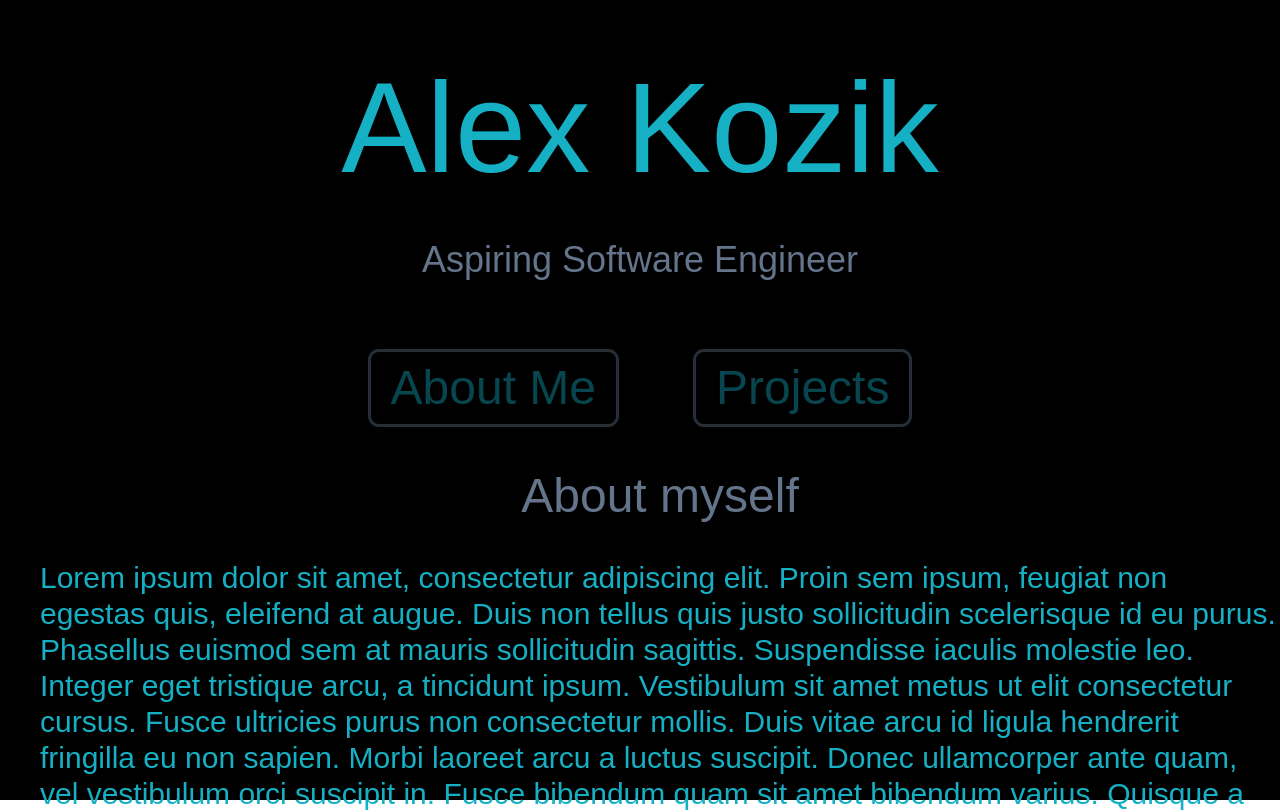
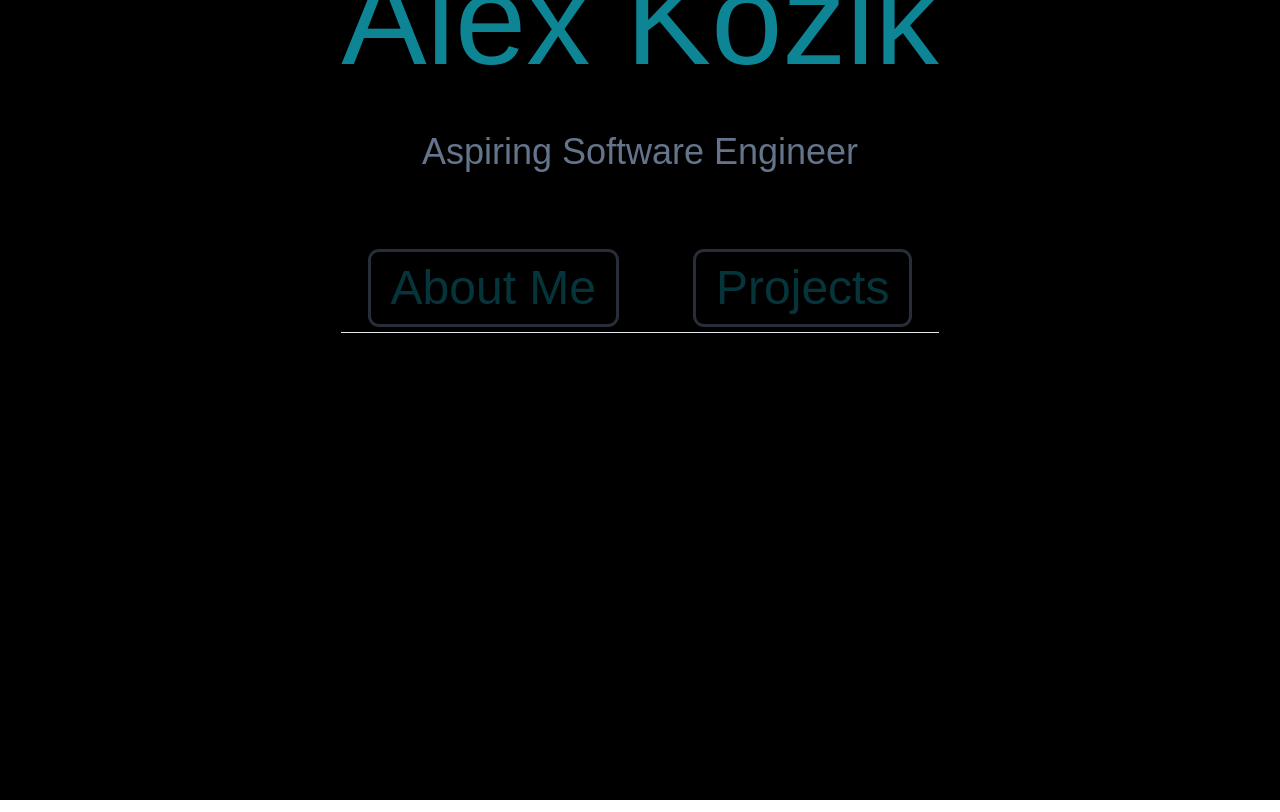
Before and after one commit to LambdaAK/Portfolio, a React (Vite) app: page / in a window 1280 px wide. Shown: the top 812 px of the page. Built offline with nearby package versions, Linux system fonts and the light colour scheme.

Commit message:
added hr to nav and hover transition

```diff
--- a/src/App.tsx
+++ b/src/App.tsx
@@ -5,13 +5,32 @@ import Index from './pages/Index'
 export default function App() {
   return (
 
-    <div className="bg-black h-screen">
+    <div className="bg-black min-h-screen">
+
+
+        <div className="
+
+          min-h-screen
+
+          flex items-center justify-center -translate-y-64
+
+        ">
+
+            <div>
+
             <TitleBar/>
 
-            <div className="my-12"></div> /** vertical space */
+            <div className="my-20"></div>
 
 
             <Nav/>
+
+            </div>
+
+        </div>
+
+
+
 
           <Index/>
     </div>
--- a/src/components/Nav.tsx
+++ b/src/components/Nav.tsx
@@ -2,16 +2,16 @@
 
 export default function Nav() {
     return (
-        <div className="flex justify-center">
+
+        <div>
+            <div className="flex justify-center">
+                <div><Link href="#about" content="About Me"/></div>
+                <div className="ml-20 rotate"><Link href="#projects" content="Projects"/></div>
+            </div>
+            <hr className="mt-2"/>
+        </div>
 
 
-            <div><Link href="#about" content="About Me"/></div>
-            <div className="ml-20 rotate"><Link href="#projects" content="Projects"/></div>
-
-
-
-
-        </div>
     )
 }
 
@@ -42,7 +42,7 @@ function Link(props: LinkProps) {
 
             transform
 
-            hover:opacity-100 hover:rotate-12
+            hover:opacity-100 hover:-translate-y-2
 
 
             ">
--- a/src/components/TitleBar.tsx
+++ b/src/components/TitleBar.tsx
@@ -3,31 +3,21 @@
 
 export default function TitleBar() {
     return(
-        <div
+        <div>
 
-        className=",xmd fhghmb zsfnmgbksbd m,nesf. b,vjhkzsjvhsf b,ahkj
+                <span className=" text-blue flex justify-center pb-12 text-9xl">
 
+                    Alex Kozik
 
-            text-blue text-9xl pt-16
+                </span>
 
 
 
-        "
+                <span className="text-4xl flex justify-center text-slate-500">
 
+                    Aspiring Software Engineer
 
-        >
-
-            <span className="flex justify-center pb-12">Alex Kozik</span>
-
-
-
-            <span className="text-4xl flex justify-center text-slate-500">
-
-                Aspiring Software Engineer
-
-            </span>
-
-
+                </span>
 
         </div>
     )
--- a/src/style.css
+++ b/src/style.css
@@ -526,8 +526,14 @@ video {
   margin-bottom: 3rem;
 }
 
-.ml-32 {
-  margin-left: 8rem;
+.my-20 {
+  margin-top: 5rem;
+  margin-bottom: 5rem;
+}
+
+.my-16 {
+  margin-top: 4rem;
+  margin-bottom: 4rem;
 }
 
 .ml-10 {
@@ -538,8 +544,32 @@ video {
   margin-left: 5rem;
 }
 
-.mr-20 {
-  margin-right: 5rem;
+.mt-20 {
+  margin-top: 5rem;
+}
+
+.mt-10 {
+  margin-top: 2.5rem;
+}
+
+.mt-8 {
+  margin-top: 2rem;
+}
+
+.mt-9 {
+  margin-top: 2.25rem;
+}
+
+.mt-5 {
+  margin-top: 1.25rem;
+}
+
+.mt-1 {
+  margin-top: 0.25rem;
+}
+
+.mt-2 {
+  margin-top: 0.5rem;
 }
 
 .flex {
@@ -562,13 +592,59 @@ video {
   height: 2.5rem;
 }
 
-.rotate-45 {
-  --tw-rotate: 45deg;
+.h-64 {
+  height: 16rem;
+}
+
+.h-20 {
+  height: 5rem;
+}
+
+.min-h-screen {
+  min-height: 100vh;
+}
+
+.w-64 {
+  width: 16rem;
+}
+
+.translate-x-5 {
+  --tw-translate-x: 1.25rem;
   transform: translate(var(--tw-translate-x), var(--tw-translate-y)) rotate(var(--tw-rotate)) skewX(var(--tw-skew-x)) skewY(var(--tw-skew-y)) scaleX(var(--tw-scale-x)) scaleY(var(--tw-scale-y));
 }
 
-.rotate-180 {
-  --tw-rotate: 180deg;
+.translate-y-20 {
+  --tw-translate-y: 5rem;
+  transform: translate(var(--tw-translate-x), var(--tw-translate-y)) rotate(var(--tw-rotate)) skewX(var(--tw-skew-x)) skewY(var(--tw-skew-y)) scaleX(var(--tw-scale-x)) scaleY(var(--tw-scale-y));
+}
+
+.-translate-y-20 {
+  --tw-translate-y: -5rem;
+  transform: translate(var(--tw-translate-x), var(--tw-translate-y)) rotate(var(--tw-rotate)) skewX(var(--tw-skew-x)) skewY(var(--tw-skew-y)) scaleX(var(--tw-scale-x)) scaleY(var(--tw-scale-y));
+}
+
+.-translate-y-40 {
+  --tw-translate-y: -10rem;
+  transform: translate(var(--tw-translate-x), var(--tw-translate-y)) rotate(var(--tw-rotate)) skewX(var(--tw-skew-x)) skewY(var(--tw-skew-y)) scaleX(var(--tw-scale-x)) scaleY(var(--tw-scale-y));
+}
+
+.-translate-y-32 {
+  --tw-translate-y: -8rem;
+  transform: translate(var(--tw-translate-x), var(--tw-translate-y)) rotate(var(--tw-rotate)) skewX(var(--tw-skew-x)) skewY(var(--tw-skew-y)) scaleX(var(--tw-scale-x)) scaleY(var(--tw-scale-y));
+}
+
+.-translate-y-80 {
+  --tw-translate-y: -20rem;
+  transform: translate(var(--tw-translate-x), var(--tw-translate-y)) rotate(var(--tw-rotate)) skewX(var(--tw-skew-x)) skewY(var(--tw-skew-y)) scaleX(var(--tw-scale-x)) scaleY(var(--tw-scale-y));
+}
+
+.-translate-y-60 {
+  --tw-translate-y: -15rem;
+  transform: translate(var(--tw-translate-x), var(--tw-translate-y)) rotate(var(--tw-rotate)) skewX(var(--tw-skew-x)) skewY(var(--tw-skew-y)) scaleX(var(--tw-scale-x)) scaleY(var(--tw-scale-y));
+}
+
+.-translate-y-64 {
+  --tw-translate-y: -16rem;
   transform: translate(var(--tw-translate-x), var(--tw-translate-y)) rotate(var(--tw-rotate)) skewX(var(--tw-skew-x)) skewY(var(--tw-skew-y)) scaleX(var(--tw-scale-x)) scaleY(var(--tw-scale-y));
 }
 
@@ -576,8 +652,8 @@ video {
   transform: translate(var(--tw-translate-x), var(--tw-translate-y)) rotate(var(--tw-rotate)) skewX(var(--tw-skew-x)) skewY(var(--tw-skew-y)) scaleX(var(--tw-scale-x)) scaleY(var(--tw-scale-y));
 }
 
-.grid-cols-2 {
-  grid-template-columns: repeat(2, minmax(0, 1fr));
+.items-center {
+  align-items: center;
 }
 
 .justify-center {
@@ -593,24 +669,14 @@ video {
   background-color: rgb(0 0 0 / var(--tw-bg-opacity));
 }
 
-.bg-white {
-  --tw-bg-opacity: 1;
-  background-color: rgb(255 255 255 / var(--tw-bg-opacity));
+.px-5 {
+  padding-left: 1.25rem;
+  padding-right: 1.25rem;
 }
 
-.px-20 {
-  padding-left: 5rem;
-  padding-right: 5rem;
-}
-
-.px-10 {
-  padding-left: 2.5rem;
-  padding-right: 2.5rem;
-}
-
-.py-10 {
-  padding-top: 2.5rem;
-  padding-bottom: 2.5rem;
+.py-3 {
+  padding-top: 0.75rem;
+  padding-bottom: 0.75rem;
 }
 
 .py-20 {
@@ -618,27 +684,8 @@ video {
   padding-bottom: 5rem;
 }
 
-.px-5 {
-  padding-left: 1.25rem;
-  padding-right: 1.25rem;
-}
-
-.py-5 {
-  padding-top: 1.25rem;
-  padding-bottom: 1.25rem;
-}
-
-.py-3 {
-  padding-top: 0.75rem;
-  padding-bottom: 0.75rem;
-}
-
 .pt-12 {
   padding-top: 3rem;
-}
-
-.pr-20 {
-  padding-right: 5rem;
 }
 
 .pt-16 {
@@ -649,8 +696,12 @@ video {
   padding-bottom: 3rem;
 }
 
-.pl-20 {
-  padding-left: 5rem;
+.pt-20 {
+  padding-top: 5rem;
+}
+
+.pb-20 {
+  padding-bottom: 5rem;
 }
 
 .text-3xl {
@@ -685,15 +736,7 @@ video {
 
 .text-blue {
   --tw-text-opacity: 1;
-  color: rgb(22 176 197 / var(--tw-text-opacity));
-}
-
-.opacity-50 {
-  opacity: 0.5;
-}
-
-.opacity-25 {
-  opacity: 0.25;
+  color: rgb(14 133 149 / var(--tw-text-opacity));
 }
 
 .opacity-40 {
@@ -706,26 +749,9 @@ video {
   box-shadow: var(--tw-ring-offset-shadow), var(--tw-ring-shadow), var(--tw-shadow, 0 0 #0000);
 }
 
-.ring-gray-400 {
-  --tw-ring-opacity: 1;
-  --tw-ring-color: rgb(156 163 175 / var(--tw-ring-opacity));
-}
-
 .ring-slate-500 {
   --tw-ring-opacity: 1;
   --tw-ring-color: rgb(100 116 139 / var(--tw-ring-opacity));
-}
-
-.transition-opacity {
-  transition-property: opacity;
-  transition-timing-function: cubic-bezier(0.4, 0, 0.2, 1);
-  transition-duration: 150ms;
-}
-
-.transition-transform {
-  transition-property: transform;
-  transition-timing-function: cubic-bezier(0.4, 0, 0.2, 1);
-  transition-duration: 150ms;
 }
 
 .transition {
@@ -742,10 +768,6 @@ video {
   transition-duration: 150ms;
 }
 
-.delay-150 {
-  transition-delay: 150ms;
-}
-
 html {
   font-family: Arial, Helvetica, sans-serif
 }
@@ -754,8 +776,8 @@ html {
   box-shadow: 120px 80px 40px 20px #0ff;
 }
 
-.hover\:translate-y-1:hover {
-  --tw-translate-y: 0.25rem;
+.hover\:translate-x-4:hover {
+  --tw-translate-x: 1rem;
   transform: translate(var(--tw-translate-x), var(--tw-translate-y)) rotate(var(--tw-rotate)) skewX(var(--tw-skew-x)) skewY(var(--tw-skew-y)) scaleX(var(--tw-scale-x)) scaleY(var(--tw-scale-y));
 }
 
@@ -764,13 +786,18 @@ html {
   transform: translate(var(--tw-translate-x), var(--tw-translate-y)) rotate(var(--tw-rotate)) skewX(var(--tw-skew-x)) skewY(var(--tw-skew-y)) scaleX(var(--tw-scale-x)) scaleY(var(--tw-scale-y));
 }
 
-.hover\:translate-x-5:hover {
-  --tw-translate-x: 1.25rem;
+.hover\:-translate-y-10:hover {
+  --tw-translate-y: -2.5rem;
   transform: translate(var(--tw-translate-x), var(--tw-translate-y)) rotate(var(--tw-rotate)) skewX(var(--tw-skew-x)) skewY(var(--tw-skew-y)) scaleX(var(--tw-scale-x)) scaleY(var(--tw-scale-y));
 }
 
-.hover\:rotate-45:hover {
-  --tw-rotate: 45deg;
+.hover\:-translate-y-1:hover {
+  --tw-translate-y: -0.25rem;
+  transform: translate(var(--tw-translate-x), var(--tw-translate-y)) rotate(var(--tw-rotate)) skewX(var(--tw-skew-x)) skewY(var(--tw-skew-y)) scaleX(var(--tw-scale-x)) scaleY(var(--tw-scale-y));
+}
+
+.hover\:-translate-y-2:hover {
+  --tw-translate-y: -0.5rem;
   transform: translate(var(--tw-translate-x), var(--tw-translate-y)) rotate(var(--tw-rotate)) skewX(var(--tw-skew-x)) skewY(var(--tw-skew-y)) scaleX(var(--tw-scale-x)) scaleY(var(--tw-scale-y));
 }
 
@@ -779,19 +806,14 @@ html {
   transform: translate(var(--tw-translate-x), var(--tw-translate-y)) rotate(var(--tw-rotate)) skewX(var(--tw-skew-x)) skewY(var(--tw-skew-y)) scaleX(var(--tw-scale-x)) scaleY(var(--tw-scale-y));
 }
 
-.hover\:scale-125:hover {
-  --tw-scale-x: 1.25;
-  --tw-scale-y: 1.25;
+.hover\:rotate-90:hover {
+  --tw-rotate: 90deg;
   transform: translate(var(--tw-translate-x), var(--tw-translate-y)) rotate(var(--tw-rotate)) skewX(var(--tw-skew-x)) skewY(var(--tw-skew-y)) scaleX(var(--tw-scale-x)) scaleY(var(--tw-scale-y));
 }
 
-.hover\:text-purple:hover {
-  --tw-text-opacity: 1;
-  color: rgb(126 34 206 / var(--tw-text-opacity));
-}
-
-.hover\:opacity-75:hover {
-  opacity: 0.75;
+.hover\:rotate-180:hover {
+  --tw-rotate: 180deg;
+  transform: translate(var(--tw-translate-x), var(--tw-translate-y)) rotate(var(--tw-rotate)) skewX(var(--tw-skew-x)) skewY(var(--tw-skew-y)) scaleX(var(--tw-scale-x)) scaleY(var(--tw-scale-y));
 }
 
 .hover\:opacity-100:hover {
--- a/tailwind.config.cjs
+++ b/tailwind.config.cjs
@@ -7,7 +7,7 @@ module.exports = {
     extend: {
       colors: {
         purple: '#7e22ce',
-        blue: '#16B0C5',
+        blue: '#0E8595',
       }
     },
   },
```
